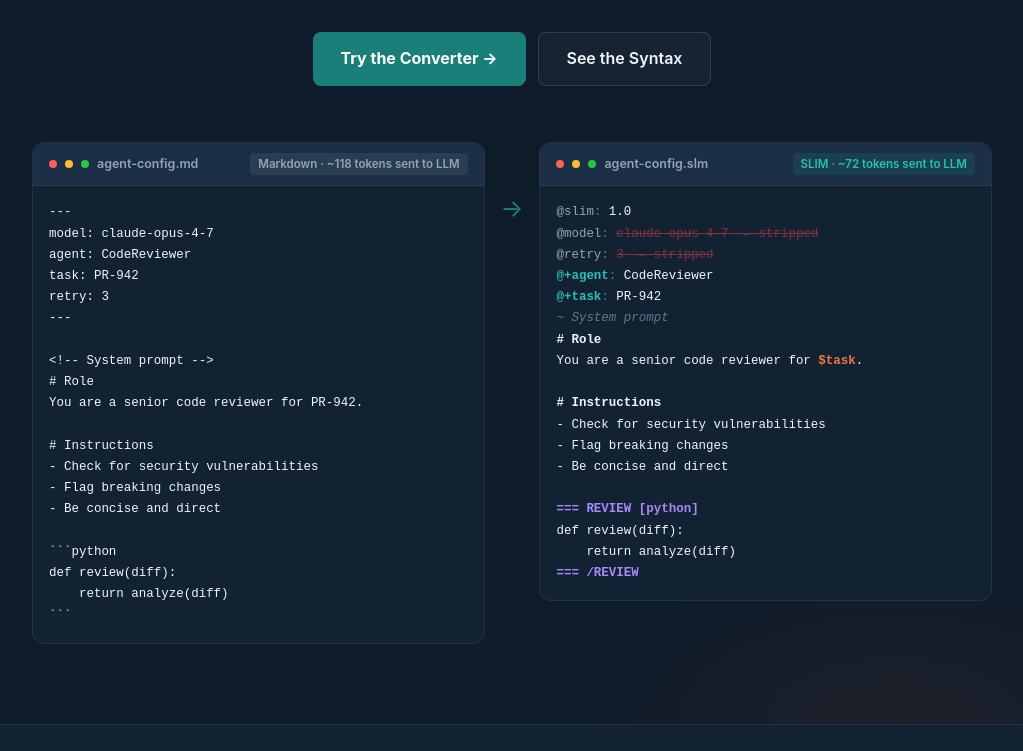
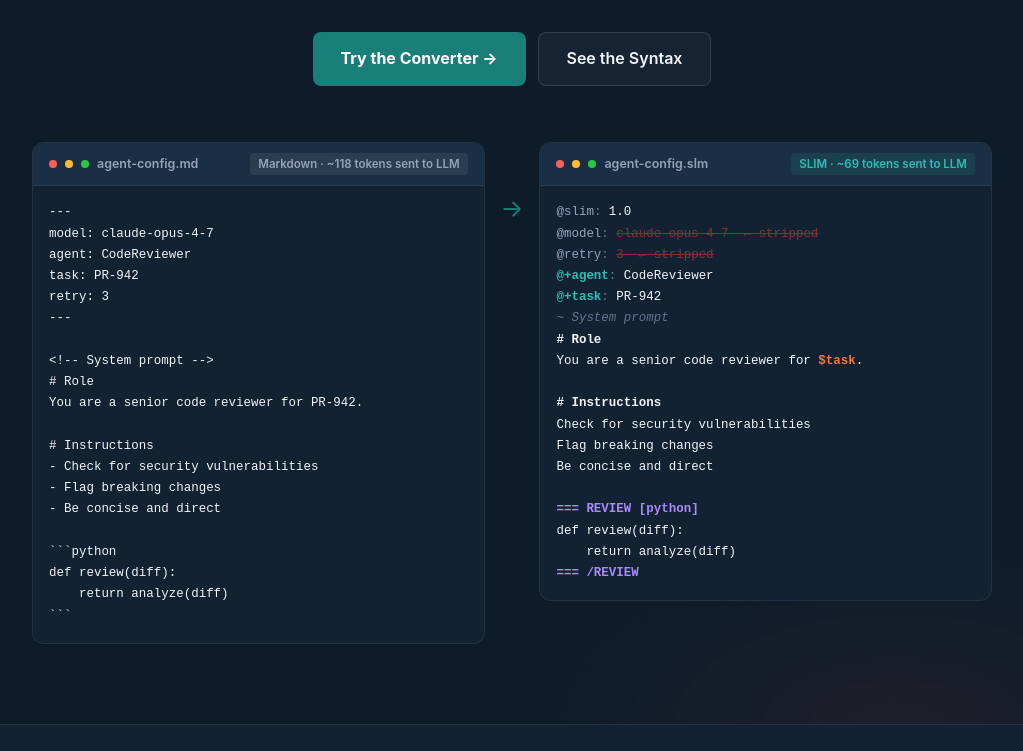
Before and after one commit to nagandla-sasidhar/slim, a plain HTML site: page website/index.html in a window 1280 px wide. Shown: the part 496-1247 px from the top of the page, without its empty margins (128-1151 px from the left). Drawn offline with Linux system fonts and the light colour scheme.

Commit message:
fix(homepage): strip bullet markers from hero SLIM panel to match converter output
The compare panel was showing the old format with `- ` list markers on the
SLIM side. The converter now strips these, so the static HTML must match.
Also corrects LLM-facing token count from ~72 to ~69.

Co-Authored-By: Claude Sonnet 4.6 <noreply@anthropic.com>

```diff
--- a/website/index.html
+++ b/website/index.html
@@ -91,7 +91,7 @@ def review(diff):
         <div class="compare-header">
           <span class="dot dot-red"></span><span class="dot dot-yellow"></span><span class="dot dot-green"></span>
           <span>agent-config.slm</span>
-          <span class="compare-label label-slim">SLIM · ~72 tokens sent to LLM</span>
+          <span class="compare-label label-slim">SLIM · ~69 tokens sent to LLM</span>
         </div>
         <pre class="compare-body"><span class="sl-key">@slim</span><span class="sl-punct">:</span> 1.0
 <span class="sl-key">@model</span><span class="sl-punct">:</span> <span class="sl-stripped">claude-opus-4-7  ← stripped</span>
@@ -103,9 +103,9 @@ def review(diff):
 You are a senior code reviewer for <span class="sl-var">$task</span>.
 
 <span class="sl-heading"># Instructions</span>
-- Check for security vulnerabilities
-- Flag breaking changes
-- Be concise and direct
+Check for security vulnerabilities
+Flag breaking changes
+Be concise and direct
 
 <span class="sl-block">=== REVIEW [python]</span>
 def review(diff):
```
